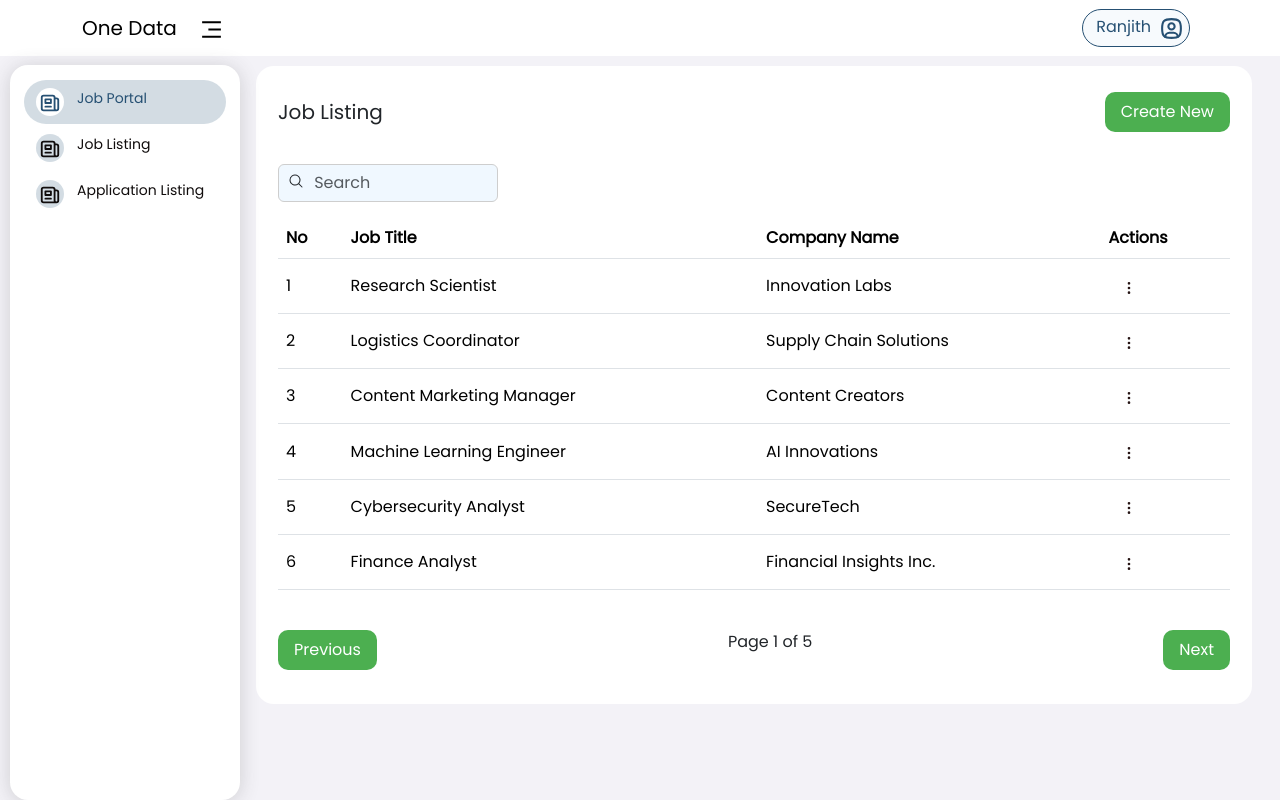
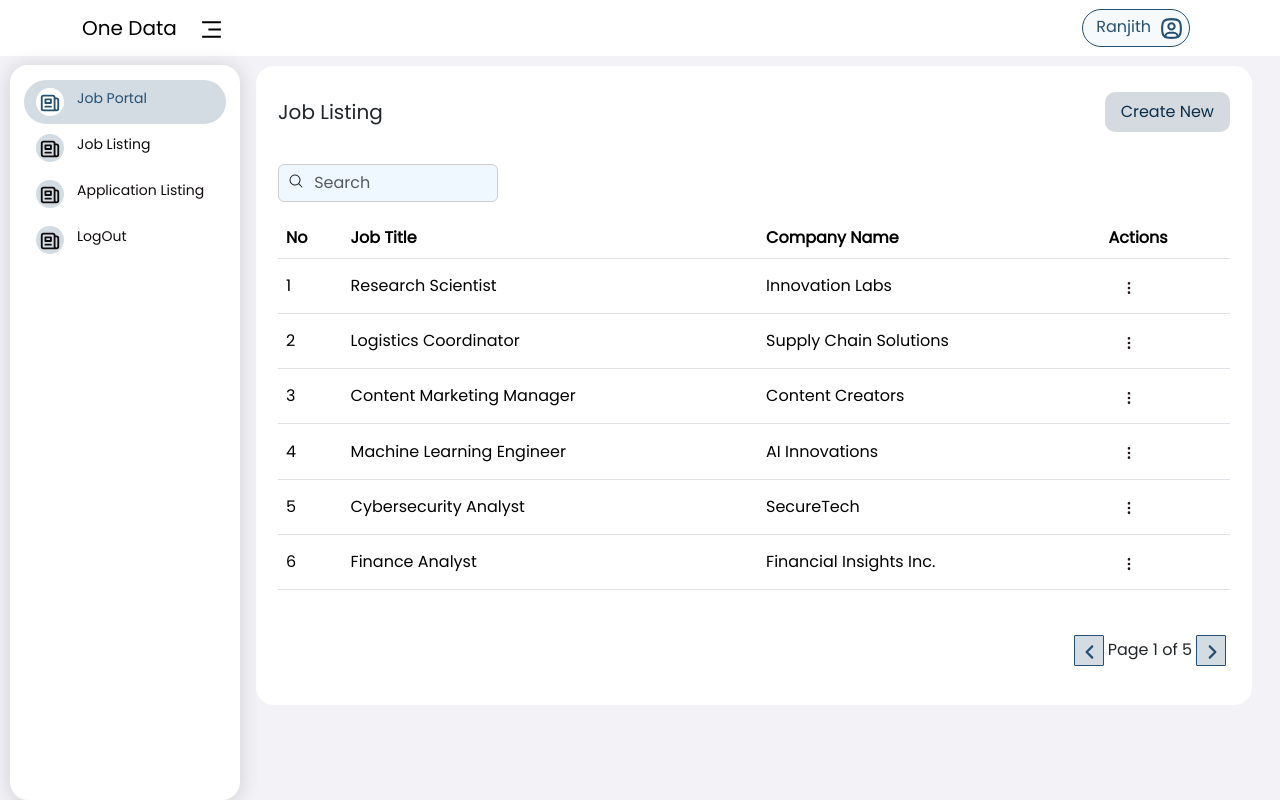
Before and after one commit to ranjiths12/onedata, a React (Create React App) app: page /dashboard in a window 1280 px wide. Built offline with nearby package versions, Linux system fonts and the light colour scheme; what @react-pdf/renderer would draw is missing.

Commit message:
new changes

```diff
--- a/src/components/Components.css
+++ b/src/components/Components.css
@@ -18,19 +18,18 @@
 
  .icon-btn {
    color: var(--hover-text-color);
-   width: 100px;
-   font-size: 25px;
-   background: var(--hover-text-color)33 !important;
+   width: 30px;
+   font-size: 18px;
+   background: var(--hover-bg-color) !important;
    border: 1px solid var(--hover-text-color) !important;
    font-family: 'regular' !important;
    border-radius: 1px !important;
-   width: 50px;
-   margin: 5px 0;
+   margin: 5px 5px;
  }
 
  .crud-btn {
-   background-color: #4CAF50;
-   color: #fff;
+   background-color: #0d2e4a2d;
+   color: #0d2e4a;
    padding: 8px 16px;
    border: none;
    font-family: "regular";
--- a/src/components/sidebar/MenuItems.jsx
+++ b/src/components/sidebar/MenuItems.jsx
@@ -15,6 +15,11 @@ const MenuItems = [
     icon: <HiOutlineNewspaper />,
     text: "Application Listing",
   },
+  {
+    path: "/",
+    icon: <HiOutlineNewspaper />,
+    text: "LogOut",
+  },
 ];
 
 export default MenuItems;
--- a/src/components/sidebar/SideBar.css
+++ b/src/components/sidebar/SideBar.css
@@ -153,3 +153,19 @@
     border-radius: 50px;
     transition: background-color 0.3s ease, color 0.3s ease;
 }
+
+
+/* mobile css start */
+@media (min-width:1px) and (max-width:767.98px){
+    /* toggle start */
+    #main {padding: 10px 12px !important;   margin-left: 0px;}
+    .toggle-sidebar #main {
+        margin-left: 0px;
+    }
+     /* side bar start */
+     .side-bar {left: -300px;}
+     .toggle-sidebar .side-bar {
+        left: 0px;
+    }
+
+}
--- a/src/components/sidebar/SideBar.jsx
+++ b/src/components/sidebar/SideBar.jsx
@@ -1,21 +1,26 @@
 import React from 'react';
 import Header from './Header';
-import './SideBar.css';
+import './SideBar.css'; // Ensure this CSS is properly defined
 import { NavLink } from 'react-router-dom';
 import MenuItems from './MenuItems';
 
+const SideBar = () => {
+  // Function to close the sidebar when navigating
+  const closeSidebar = () => {
+    document.body.classList.remove('toggle-sidebar');
+  };
 
-const SideBar = () => {
   return (
     <>
       <Header />
-      <aside id='side-bar' className='side-bar'>
+      <aside className='side-bar' id="side-bar">
         <div className='list-group'>
           <ul>
             {MenuItems.map((item, index) => (
               <li key={index}>
                 <NavLink
                   to={item.path}
+                  onClick={closeSidebar} // Close sidebar on menu item click
                 >
                   <span className="list-icon">{item.icon}</span>
                   <span className="list-text">{item.text}</span>
--- a/src/index.css
+++ b/src/index.css
@@ -5,3 +5,8 @@ body{
     --hover-bg-color: #26507333;
     --hover-text-color: #265073;
   }
+  @media (min-width:1px) and (max-width:767.98px){
+   body{
+      font-size: 14px !important;
+   }
+  }
--- a/src/index.js
+++ b/src/index.js
@@ -11,8 +11,8 @@ root.render(
   < >
     <Provider store={store}>
 
-        <ToastContainer />
-        <App />
+      <ToastContainer />
+      <App />
 
     </Provider>
   </>
--- a/src/view/ApplicationListing.jsx
+++ b/src/view/ApplicationListing.jsx
@@ -40,10 +40,10 @@ const ApplicationListing = () => {
             <div className='main-content'>
                 <Container>
                     <Row>
-                        <Col lg="6" md="6" xs="12" className='text-end py-3 align-self-center'>
+                        <Col lg="6" md="6" xs="6" className='text-end py-3 align-self-center'>
                            <PageTitle PageTitle="Application" showButton={false}/>
                         </Col>
-                        <Col lg="6" md="6" xs="12" className='text-end py-3'>
+                        <Col lg="6" md="6" xs="6" className='text-end py-3'>
                             <Buttons label="Print" classname="crud-btn" OnClick={handlePrintClick} />
                         </Col>
                         <Col xs={12} className='py-3'>
--- a/src/view/Home.jsx
+++ b/src/view/Home.jsx
@@ -13,6 +13,7 @@ import { useDispatch, useSelector } from 'react-redux';
 import NotifyData from '../components/NotifyData';
 import { addJob, updateJob, deleteJob, setInitialJobs } from '../slices/jobSlices';
 import jobs from '../data/Jobs';
+import { FaAngleRight,FaAngleLeft} from "react-icons/fa6";
 
 const Home = () => {
   const dispatch = useDispatch();
@@ -184,10 +185,10 @@ const Home = () => {
       <div className='main-content'>
         <Container fluid>
           <Row>
-            <Col lg="6" md="6" xs={12} className='align-self-center py-3'>
+            <Col lg="6" md="6" xs="6" className='align-self-center py-3'>
               <PageTitle PageTitle="Job Listing" showButton={false} />
             </Col>
-            <Col lg="6" md="6" xs={12} className='text-end py-3'>
+            <Col lg="6" md="6" xs="6" className='text-end py-3'>
               <Buttons OnClick={handleOpen} label="Create New" classname="crud-btn" />
               <CustomModal
                 show={show}
@@ -204,7 +205,7 @@ const Home = () => {
                 handleClose={handleClose}
               />
             </Col>
-            <Col lg="3" className='py-3'>
+            <Col lg="3" xs='12' className='py-3'>
               <TextInputForm
                 classname="form-control-padleft"
                 prefix_icon={<HiMagnifyingGlass />}
@@ -217,19 +218,19 @@ const Home = () => {
               <TableUI headers={jobHead} body={jobData} showActionColumn={true} />
             </Col>
             {/* Pagination Controls */}
-            <Col xs={12} className='py-4 d-flex justify-content-between'>
+            <Col xs={12} className='py-4 d-flex align-items-center justify-content-end'>
               <Buttons
-                label="Previous"
-                classname="crud-btn"
+                label={<><FaAngleLeft/></>}
+                classname="icon-btn mx-1"
                 OnClick={handlePreviousPage}
-                disabled={currentPage === 1} // Disable button if on first page
+                disabled={currentPage === 1}
               />
               <span>{`Page ${currentPage} of ${totalPages}`}</span>
               <Buttons
-                label="Next"
-                classname="crud-btn"
+                label={<><FaAngleRight/></>}
+                classname="icon-btn mx-1"
                 OnClick={handleNextPage}
-                disabled={currentPage === totalPages} // Disable button if on last page
+                disabled={currentPage === totalPages}
               />
             </Col>
           </Row>
--- a/src/view/Jobs.jsx
+++ b/src/view/Jobs.jsx
@@ -6,7 +6,7 @@ import { Buttons } from '../components/Buttons';
 import { useNavigate } from 'react-router-dom';
 import PageTitle from '../components/PageTitle';
 import skills from '../data/Skills';
-
+import { FaAngleRight,FaAngleLeft} from "react-icons/fa6";
 const Jobs = () => {
   const jobList = useSelector((state) => state.job.jobList);
   const navigate = useNavigate();
@@ -84,6 +84,7 @@ const Jobs = () => {
             <Col lg="6">
               <TextInputForm
                 textlabel="Search Keywords"
+                PlaceHolder="Search Keywords"
                 value={searchQuery}
                 onChange={handleSearchChange} // Set onChange for search input
               />
@@ -116,17 +117,17 @@ const Jobs = () => {
             ))}
 
             {/* Pagination Controls */}
-            <Col xs={12} className='py-4 d-flex justify-content-between'>
+            <Col xs={12} className='py-4 d-flex align-items-center justify-content-end'>
               <Buttons
-                label="Previous"
-                classname="crud-btn"
+                label={<><FaAngleLeft/></>}
+                classname="icon-btn mx-1"
                 OnClick={handlePreviousPage}
                 disabled={currentPage === 1}
               />
               <span>{`Page ${currentPage} of ${totalPages}`}</span>
               <Buttons
-                label="Next"
-                classname="crud-btn"
+                label={<><FaAngleRight/></>}
+                classname="icon-btn mx-1"
                 OnClick={handleNextPage}
                 disabled={currentPage === totalPages}
               />
--- a/src/view/Page.css
+++ b/src/view/Page.css
@@ -2,5 +2,4 @@
     padding: 15px; background-color: #ebebeb; border-radius: 18px;
     margin: 20px 0;
     border-top: 4px solid #2c558e;
-    height: 330px;
 }
```
